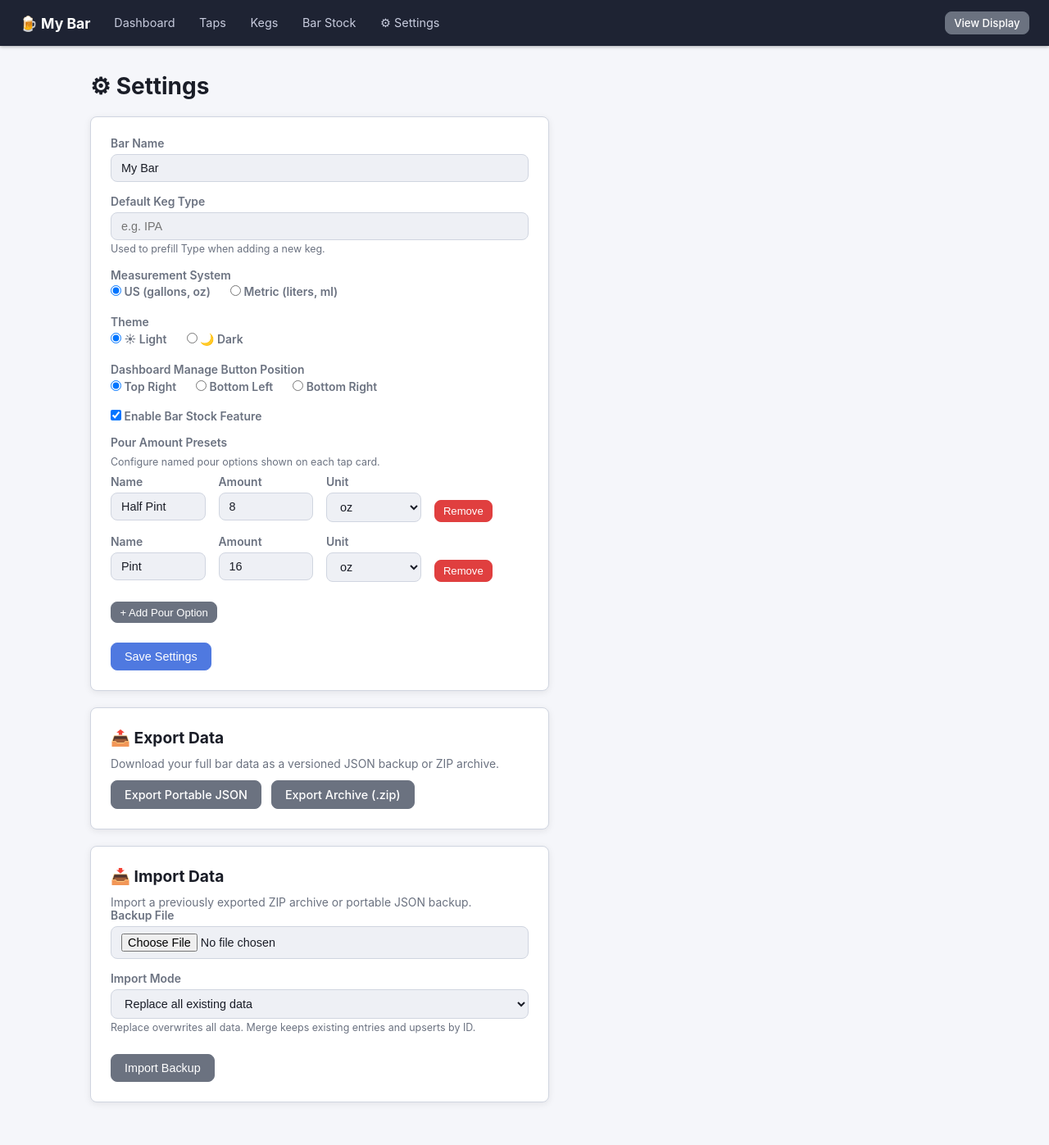
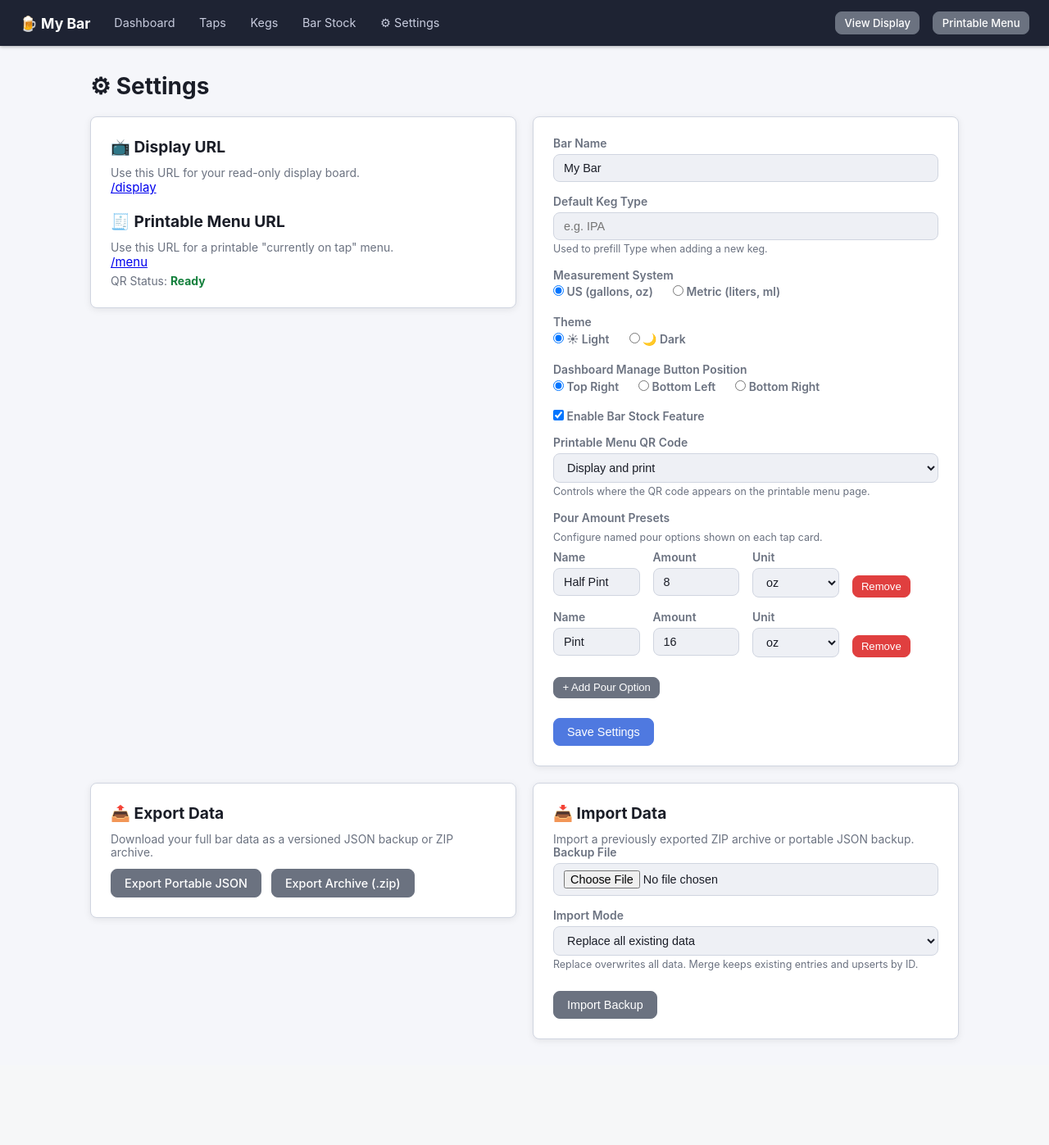
Before and after one commit to cjramseyer/BarTender, a Flask app: page /settings in a window 1280 px wide. Shown: the whole page at 82% size. After the commit the page ends 1269 px from the top, so only its background shows below. Run offline with Flask 3, Linux system fonts and the light colour scheme; some libraries are stand-ins or nearby versions.

Commit message:
feat: add printable menu and runtime qr support

```diff
--- a/bartender/bartender/app.py
+++ b/bartender/bartender/app.py
@@ -7,6 +7,14 @@ import csv
 import zipfile
 from datetime import datetime, timezone
 from pathlib import Path
+
+try:
+    import qrcode
+
+    QR_IMPORT_ERROR = ""
+except Exception as exc:  # pragma: no cover - environment-specific import failure
+    qrcode = None
+    QR_IMPORT_ERROR = str(exc)
 
 from flask import (
     Flask,
@@ -38,6 +46,7 @@ DEFAULT_DATA = {
         "dashboard_manage_button_position": "top-right",
         "bar_stock_enabled": True,
         "default_keg_type": "",
+        "menu_qr_mode": "both",
         "pour_options": [
             {"name": "Half Pint", "amount": 8, "unit": "oz"},
             {"name": "Pint", "amount": 16, "unit": "oz"},
@@ -84,6 +93,9 @@ def load_data() -> dict:
         data["settings"]["bar_stock_enabled"] = _coerce_bool(
             data["settings"].get("bar_stock_enabled"),
             True,
+        )
+        data["settings"]["menu_qr_mode"] = _normalize_menu_qr_mode(
+            data["settings"].get("menu_qr_mode")
         )
         data["settings"]["pour_options"] = _normalize_pour_options(
             data["settings"].get("pour_options"),
@@ -158,6 +170,17 @@ def _coerce_bool(value, default: bool = True) -> bool:
 
 def _bar_stock_enabled(data: dict) -> bool:
     return _coerce_bool(data.get("settings", {}).get("bar_stock_enabled"), True)
+
+
+def _normalize_menu_qr_mode(value) -> str:
+    mode = str(value or "both").strip().lower()
+    if mode in ("off", "display", "print", "both"):
+        return mode
+    return "both"
+
+
+def _qr_is_available() -> bool:
+    return qrcode is not None
 
 
 def _line_cleaning_keg_conflict(data: dict, candidate_id=None) -> bool:
@@ -481,6 +504,8 @@ def settings():
     return render_template(
         "settings.html",
         settings=data["settings"],
+        qr_ready=_qr_is_available(),
+        qr_error=QR_IMPORT_ERROR,
         ingress=INGRESS_PATH,
     )
 
@@ -494,6 +519,109 @@ def display_view():
         taps=data["taps"],
         kegs=data["kegs"],
         bar_stock=data["bar_stock"],
+    )
+
+
+@app.route("/menu")
+def menu_view():
+    data = load_data()
+    kegs_by_id = {
+        keg.get("id"): keg for keg in data.get("kegs", []) if isinstance(keg, dict)
+    }
+
+    on_tap = []
+    for tap in sorted(
+        data.get("taps", []),
+        key=lambda t: (t.get("number") is None, t.get("number", 0), t.get("id", 0)),
+    ):
+        keg_id = tap.get("keg_id")
+        if keg_id is None:
+            continue
+        keg = kegs_by_id.get(keg_id)
+        if not keg:
+            continue
+        fill_pct = _clamp_percent_full(
+            keg.get("percent_full"),
+            _default_percent_for_status(keg.get("status", "empty")),
+        )
+        on_tap.append({
+            "tap": tap,
+            "keg": keg,
+            "fill_pct": fill_pct,
+        })
+
+    menu_path = f"{INGRESS_PATH}/menu" if INGRESS_PATH else "/menu"
+    qr_image_path = f"{INGRESS_PATH}/api/menu/qr" if INGRESS_PATH else "/api/menu/qr"
+    menu_qr_mode = _normalize_menu_qr_mode(data.get("settings", {}).get("menu_qr_mode"))
+    qr_ready = _qr_is_available()
+    return render_template(
+        "menu.html",
+        settings=data["settings"],
+        on_tap=on_tap,
+        menu_path=menu_path,
+        qr_image_path=qr_image_path,
+        menu_qr_mode=menu_qr_mode,
+        qr_ready=qr_ready,
+        qr_error=QR_IMPORT_ERROR,
+        ingress=INGRESS_PATH,
+    )
+
+
+@app.route("/api/menu/qr")
+def api_menu_qr():
+    if not _qr_is_available():
+        return (
+            jsonify(
+                {
+                    "ok": False,
+                    "error": "QR generation dependencies are not installed.",
+                    "hint": "Install requirements with: pip install -r requirements.txt",
+                    "details": QR_IMPORT_ERROR,
+                }
+            ),
+            503,
+        )
+
+    menu_path = f"{INGRESS_PATH}/menu" if INGRESS_PATH else "/menu"
+    menu_url = f"{request.host_url.rstrip('/')}{menu_path}"
+
+    qr = qrcode.QRCode(box_size=8, border=2)
+    qr.add_data(menu_url)
+    qr.make(fit=True)
+
+    img = qr.make_image(fill_color="black", back_color="white")
+    out = io.BytesIO()
+    img.save(out, format="PNG")
+    out.seek(0)
+    return send_file(
+        out,
+        mimetype="image/png",
+        as_attachment=False,
+        download_name="bartender_menu_qr.png",
+    )
+
+
+@app.route("/api/menu/qr/health")
+def api_menu_qr_health():
+    if _qr_is_available():
+        return jsonify(
+            {
+                "ok": True,
+                "qr_ready": True,
+            }
+        )
+
+    return (
+        jsonify(
+            {
+                "ok": False,
+                "qr_ready": False,
+                "error": "QR generation dependencies are not installed.",
+                "hint": "Install requirements with: pip install -r requirements.txt",
+                "details": QR_IMPORT_ERROR,
+            }
+        ),
+        503,
     )
 
 
@@ -518,6 +646,7 @@ def api_save_settings():
         "dashboard_manage_button_position",
         "bar_stock_enabled",
         "default_keg_type",
+        "menu_qr_mode",
         "pour_options",
     }
     for key in allowed:
@@ -544,6 +673,9 @@ def api_save_settings():
     data["settings"]["default_keg_type"] = str(
         data["settings"].get("default_keg_type", "")
     ).strip()
+    data["settings"]["menu_qr_mode"] = _normalize_menu_qr_mode(
+        data["settings"].get("menu_qr_mode")
+    )
     data["settings"]["pour_options"] = _normalize_pour_options(
         data["settings"].get("pour_options"),
         data["settings"].get("measurement", "us"),
--- a/bartender/bartender/static/css/style.css
+++ b/bartender/bartender/static/css/style.css
@@ -691,9 +691,24 @@ body[data-manage-pos="bottom-right"] .dashboard-manage-row {
 }
 
 /* Settings */
+.settings-grid {
+  display: grid;
+  grid-template-columns: 1fr;
+  gap: 1.25rem;
+}
+
 .settings-card {
-  max-width: 560px;
+  max-width: none;
+  margin-bottom: 0;
 }
+
+@media (min-width: 980px) {
+  .settings-grid {
+    grid-template-columns: repeat(2, minmax(0, 1fr));
+    align-items: start;
+  }
+}
+
 .export-buttons {
   display: flex;
   flex-wrap: wrap;
--- a/bartender/bartender/templates/base.html
+++ b/bartender/bartender/templates/base.html
@@ -31,6 +31,13 @@
         rel="noopener noreferrer"
         >View Display</a
       >
+      <a
+        class="btn btn-sm btn-secondary nav-display-btn"
+        href="{{ ingress }}/menu"
+        target="_blank"
+        rel="noopener noreferrer"
+        >Printable Menu</a
+      >
     </nav>
 
     <main class="container">{% block content %}{% endblock %}</main>
--- a/bartender/bartender/templates/settings.html
+++ b/bartender/bartender/templates/settings.html
@@ -1,6 +1,33 @@
 {% extends "base.html" %} {% block title %}Settings{% endblock %} {% block
 content %}
 <h1>⚙ Settings</h1>
+
+<div class="settings-grid">
+<div class="card settings-card">
+  <h2>📺 Display URL</h2>
+  <p class="muted">Use this URL for your read-only display board.</p>
+  <p>
+    <a href="{{ ingress }}/display" target="_blank" rel="noopener noreferrer"
+      >{{ ingress }}/display</a
+    >
+  </p>
+  <h2 style="margin-top: 1.25rem">🧾 Printable Menu URL</h2>
+  <p class="muted">Use this URL for a printable "currently on tap" menu.</p>
+  <p>
+    <a href="{{ ingress }}/menu" target="_blank" rel="noopener noreferrer"
+      >{{ ingress }}/menu</a
+    >
+  </p>
+  <p class="muted" style="margin-top: 0.35rem">
+    QR Status:
+    {% if qr_ready %}
+    <strong style="color: #15803d">Ready</strong>
+    {% else %}
+    <strong style="color: #b45309">Unavailable</strong>
+    {% endif %}
+  </p>
+</div>
+
 <div class="card settings-card">
   <form id="settingsForm" onsubmit="saveSettings(event)">
     <div class="form-group">
@@ -112,6 +139,33 @@ content %}
         Enable Bar Stock Feature
       </label>
     </div>
+    {% if qr_ready %}
+    <div class="form-group">
+      <label>Printable Menu QR Code</label>
+      <select id="menuQrMode" class="form-control">
+        <option value="off" {% if (settings.menu_qr_mode or 'both') == 'off' %}selected{% endif %}>Off</option>
+        <option value="display" {% if (settings.menu_qr_mode or 'both') == 'display' %}selected{% endif %}>Display only</option>
+        <option value="print" {% if (settings.menu_qr_mode or 'both') == 'print' %}selected{% endif %}>Print only</option>
+        <option value="both" {% if (settings.menu_qr_mode or 'both') == 'both' %}selected{% endif %}>Display and print</option>
+      </select>
+      <small class="muted">
+        Controls where the QR code appears on the printable menu page.
+      </small>
+    </div>
+    {% else %}
+    <div class="form-group settings-warning-block">
+      <label>Printable Menu QR Code</label>
+      <p class="muted" style="margin-top: 0.35rem">
+        QR options are unavailable on this system.
+      </p>
+      <p class="muted" style="margin-top: 0.25rem">
+        Install requirements to enable QR generation: <code>pip install -r requirements.txt</code>
+      </p>
+      {% if qr_error %}
+      <p class="muted" style="margin-top: 0.25rem">Details: {{ qr_error }}</p>
+      {% endif %}
+    </div>
+    {% endif %}
     <div class="form-group">
       <label>Pour Amount Presets</label>
       <small class="muted">
@@ -179,6 +233,7 @@ content %}
     </div>
   </form>
 </div>
+ </div>
 {% endblock %} {% block scripts %}
 <script>
   const INGRESS = "{{ ingress }}";
@@ -270,6 +325,11 @@ content %}
       bar_stock_enabled: document.getElementById("barStockEnabled").checked,
       pour_options: collectPourOptions(),
     };
+
+    const menuQrModeInput = document.getElementById("menuQrMode");
+    if (menuQrModeInput) {
+      body.menu_qr_mode = menuQrModeInput.value;
+    }
     try {
       const res = await fetch(`${INGRESS}/api/settings`, {
         method: "POST",
--- a/bartender/requirements.txt
+++ b/bartender/requirements.txt
@@ -1 +1,2 @@
 flask>=2.3.0,<4.0.0
+qrcode[pil]>=7.4.2,<9.0.0
```
Also changed, not shown: other parts of bartender/bartender/static/css/style.css (+122 -0 lines), bartender/bartender/templates/menu.html (added, +84 -0 lines).
